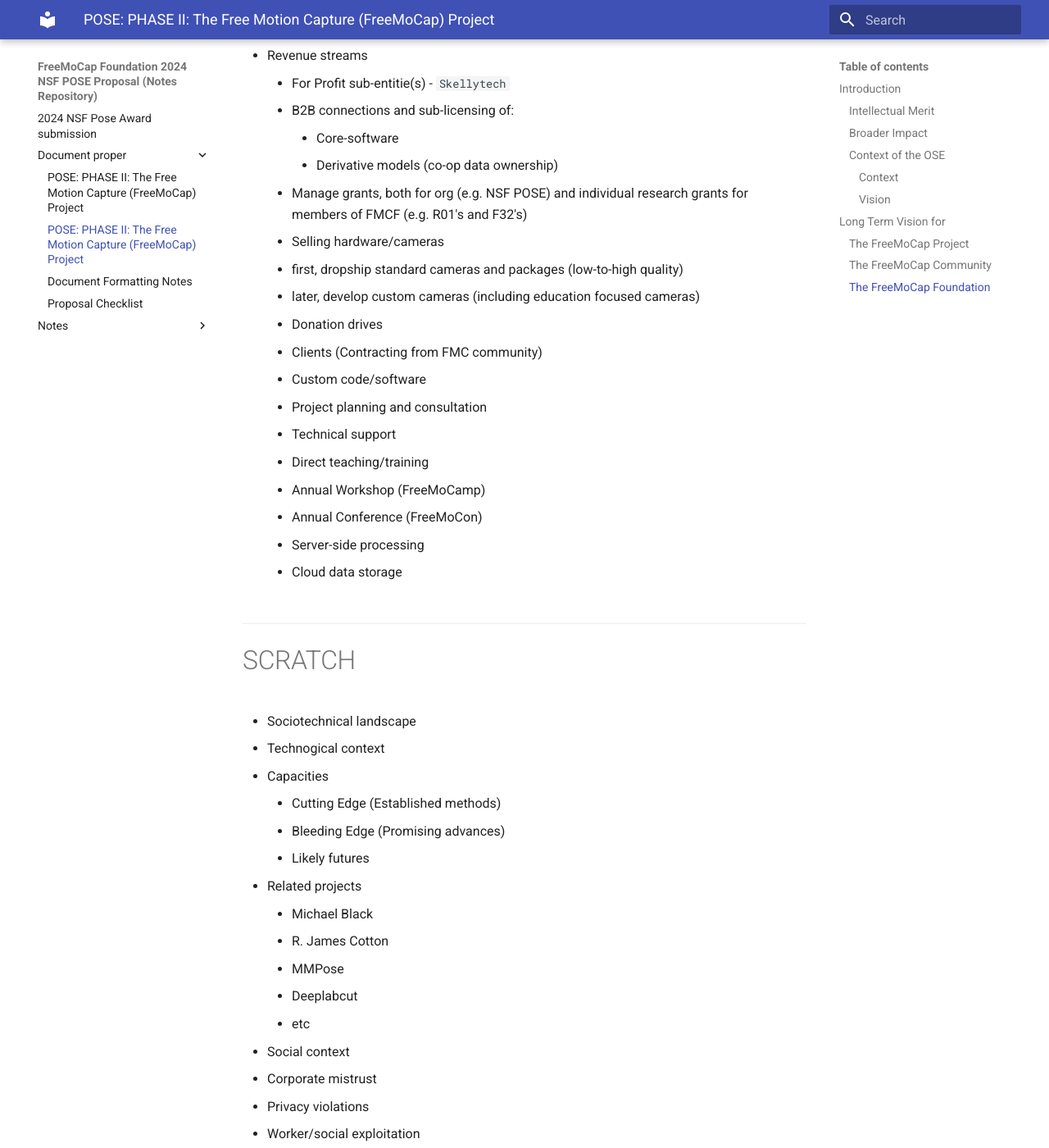
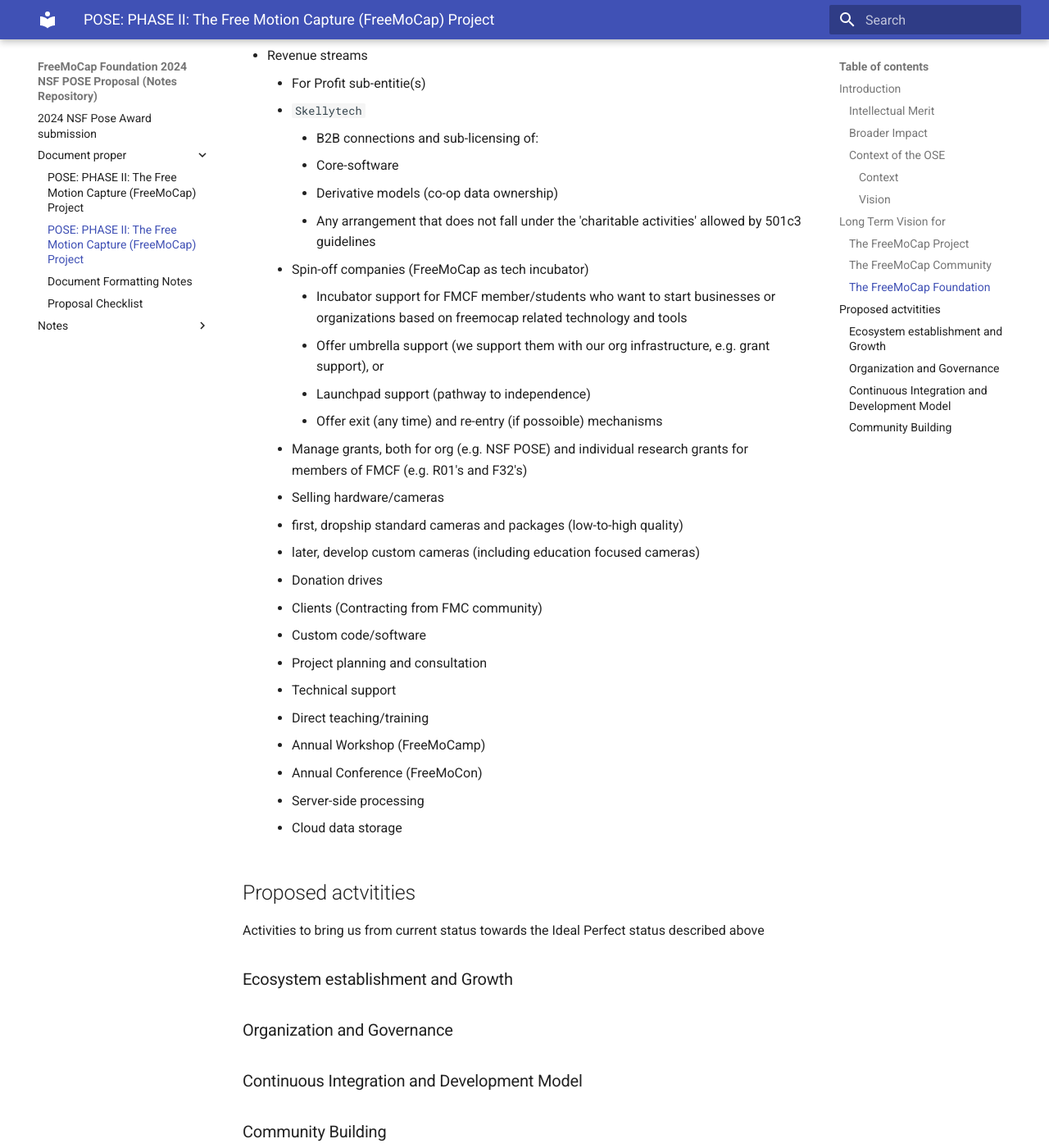
Before and after one commit to freemocap/2025-nsf-pose, an MkDocs documentation site: the page built from docs/document-proper/2024-freemocap-nsf-pose-outline.md, in a window 1280 px wide and 1400 px high, scrolled down 1576 px. Shown: the whole window at 82% size. Built offline with MkDocs 1.6.1 and Material for MkDocs 9.7.7, drawn with Linux system fonts in a browser that asks for light colours.

Commit message:
Jul 26, 2024, 2:21 PM

```diff
--- a/docs/document-proper/2024-freemocap-nsf-pose-outline.md
+++ b/docs/document-proper/2024-freemocap-nsf-pose-outline.md
@@ -41,10 +41,17 @@
   - Handle security, privacy of data, codebase,  and user info
   - Paying a core set of maintainer/developers
   - Revenue streams
-    - For Profit sub-entitie(s) - `Skellytech`
-      - B2B connections and sub-licensing of:
-        - Core-software
-        - Derivative models (co-op data ownership)
+    - For Profit sub-entitie(s)
+      - `Skellytech`
+        - B2B connections and sub-licensing of:
+          - Core-software
+          - Derivative models (co-op data ownership)
+        - Any arrangement that does not fall under the 'charitable activities' allowed by 501c3 guidelines
+      - Spin-off companies (FreeMoCap as tech incubator)
+        - Incubator support for FMCF member/students who want to start businesses or organizations based on freemocap related technology and tools
+        - Offer umbrella support (we support them with our org infrastructure, e.g. grant support), or
+        - Launchpad support (pathway to independence)
+        - Offer exit (any time) and re-entry (if possoible) mechanisms
     - Manage grants, both for org (e.g. NSF POSE) and individual research grants for members of FMCF (e.g. R01's and F32's)
     - Selling hardware/cameras
       - first, dropship standard cameras and packages (low-to-high quality)
@@ -61,7 +68,12 @@
     - Cloud data storage
 
 
-##
+## Proposed actvitities
+Activities to bring us from current status towards the Ideal Perfect status described above
+### Ecosystem establishment and Growth
+### Organization and Governance
+### Continuous Integration and Development Model
+### Community Building
 ___
 
 # SCRATCH
```
